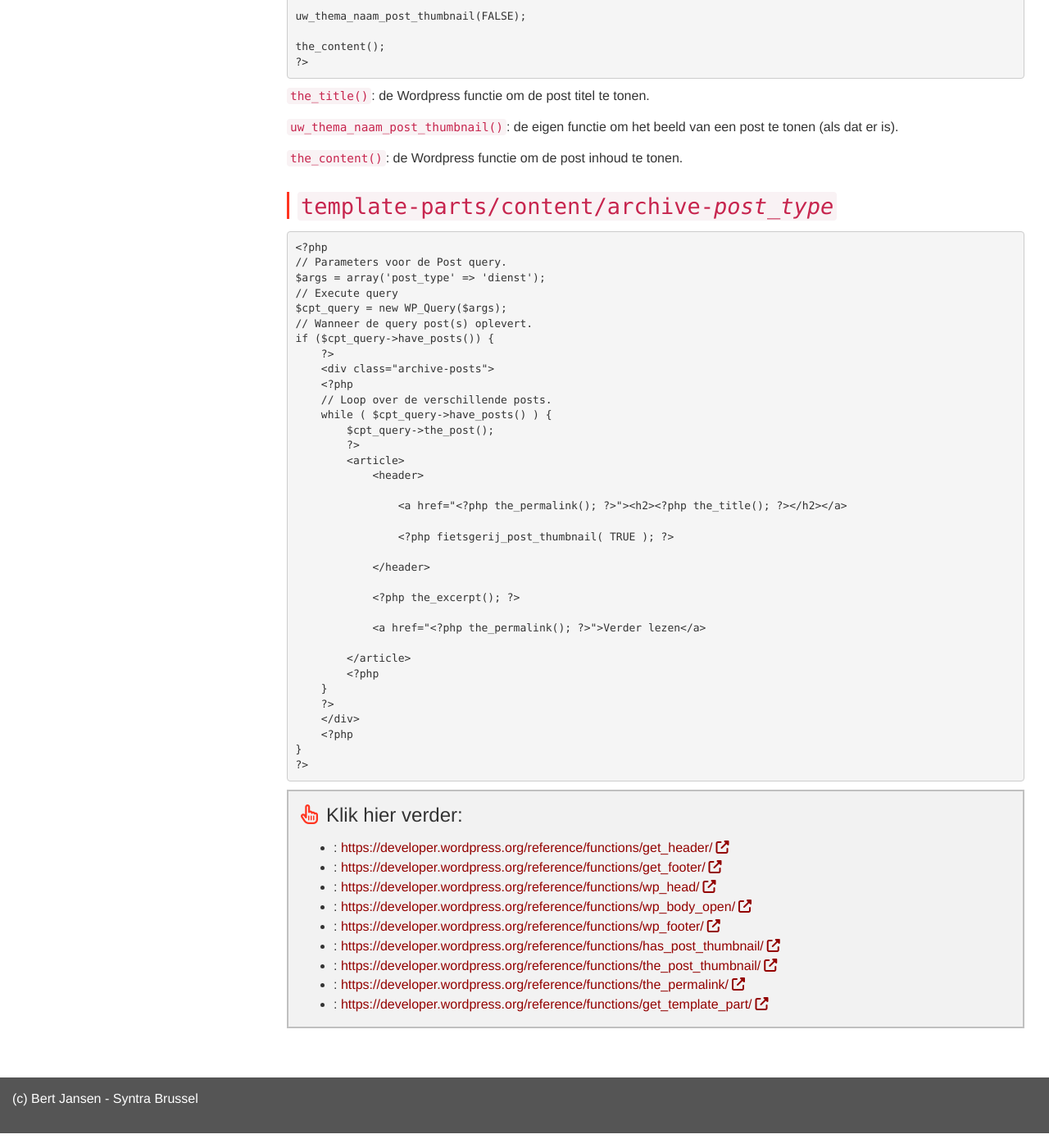
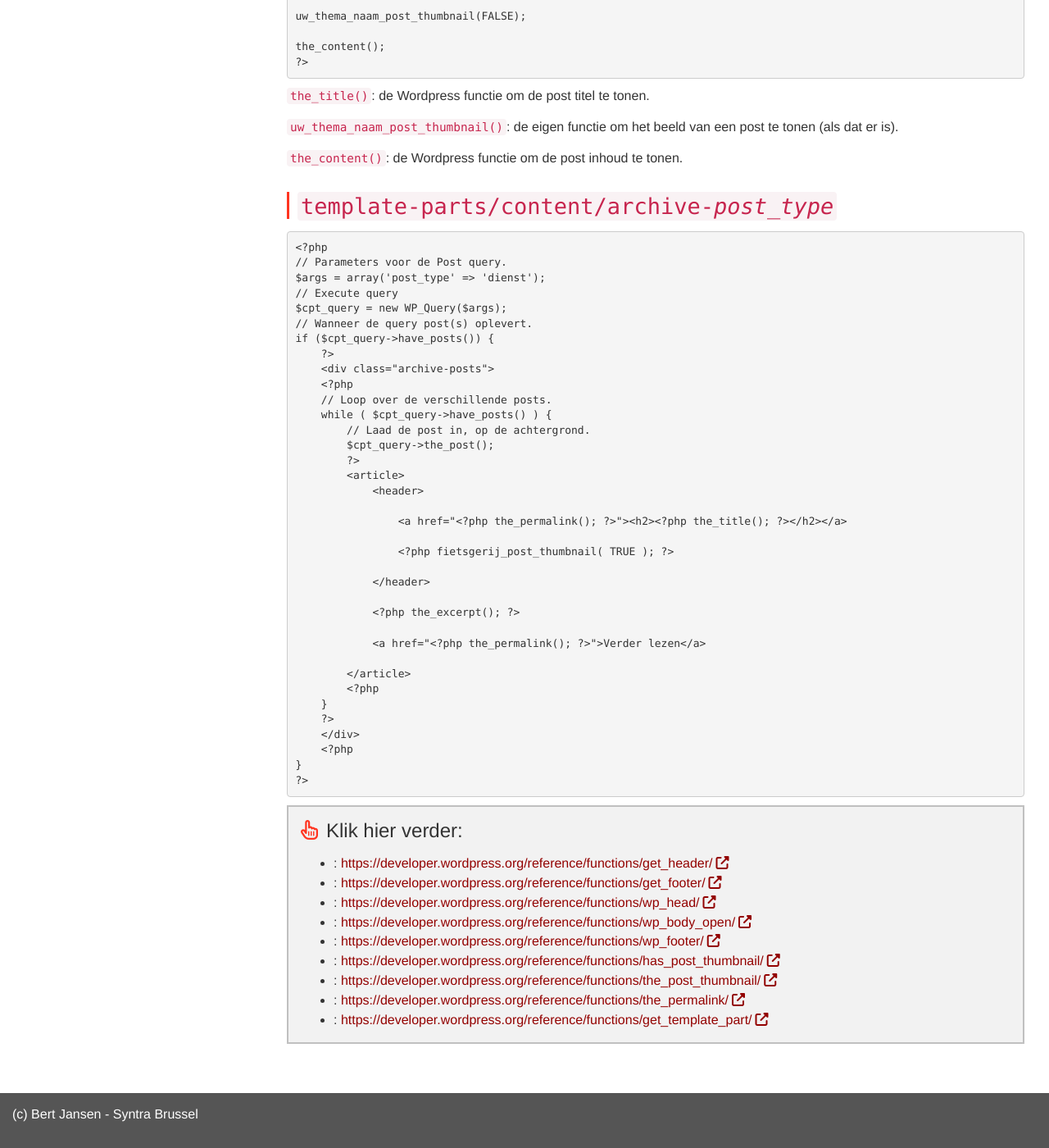
Before and after one commit to Syntra-Brussel/dynamische-webtechnieken, a Jekyll site: the page built from wordpress/thema-van-nul.md, in a window 1280 px wide and 1400 px high, scrolled down 4346 px. Shown: the whole window at 82% size. Built offline with Jekyll 4.4.1, drawn with Linux system fonts in a browser that asks for light colours; nearby versions of some CDN libraries; a script that is not in the unit is left out.

Commit message:
Update thema-van-nul.md

```diff
--- a/wordpress/thema-van-nul.md
+++ b/wordpress/thema-van-nul.md
@@ -253,6 +253,7 @@ if ($cpt_query-&gt;have_posts()) {
     &lt;?php
     // Loop over de verschillende posts.
     while ( $cpt_query-&gt;have_posts() ) {
+        // Laad de post in, op de achtergrond.
         $cpt_query-&gt;the_post();
         ?&gt;
         &lt;article&gt;
```
